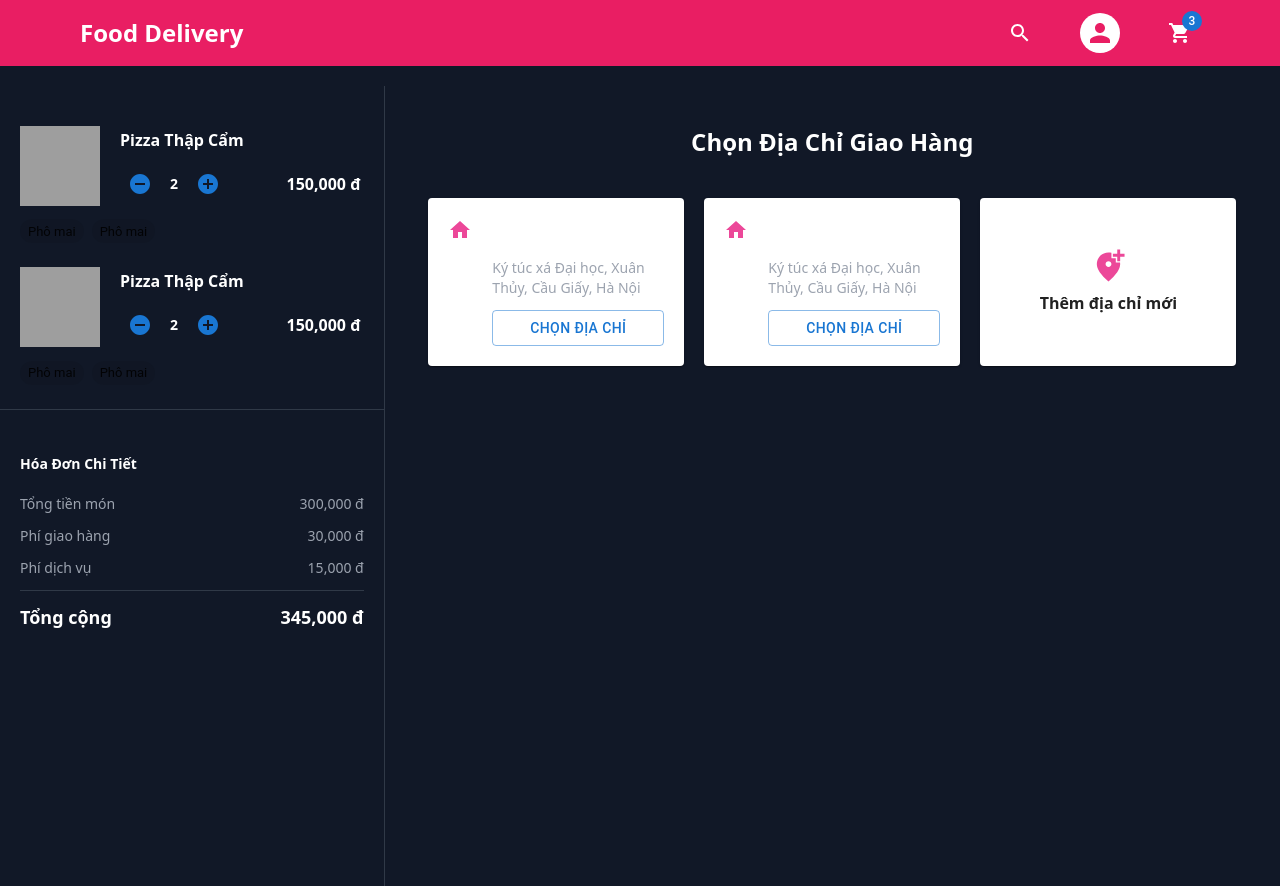
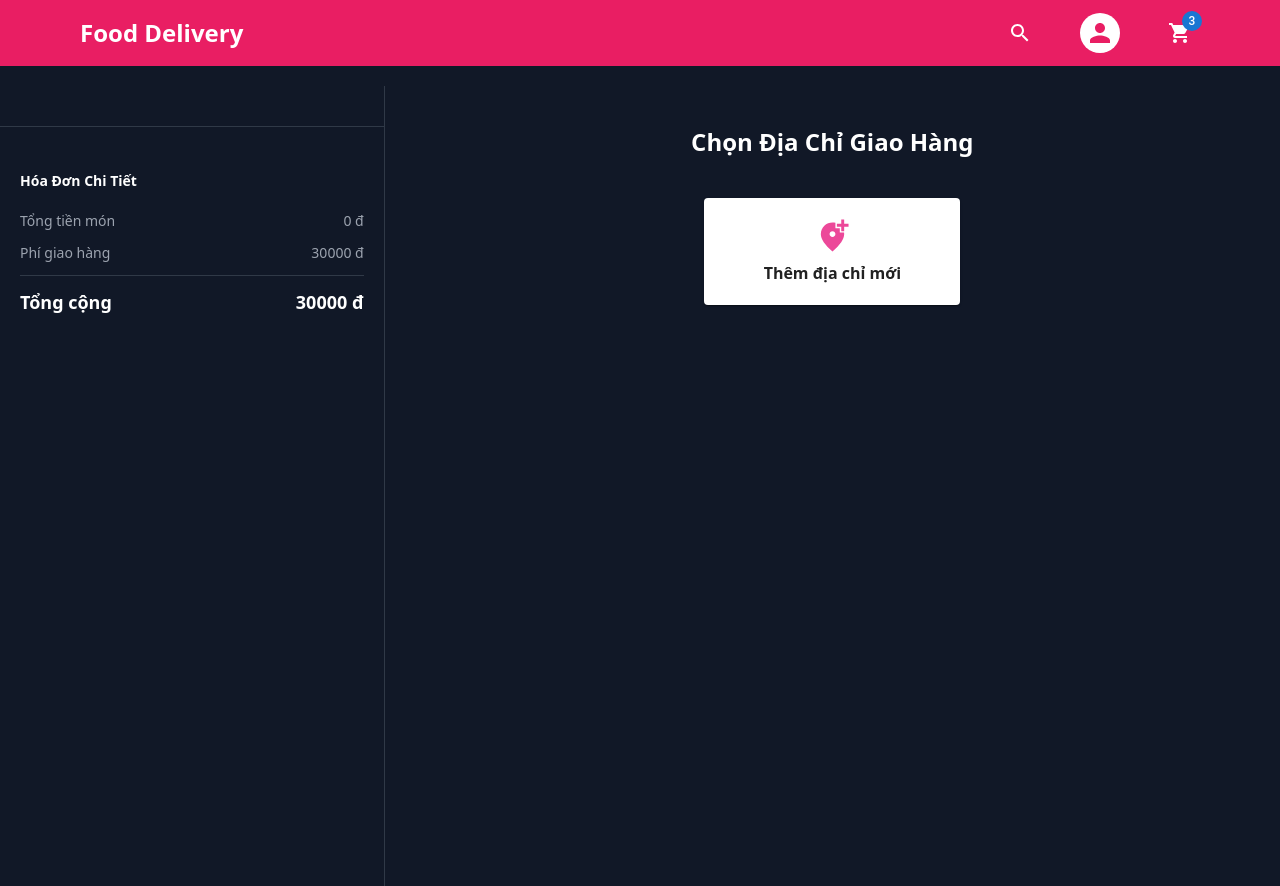
Before and after one commit to lequocanh1401/online-food-ordering, a React (Vite) app in the folder frontend/food-ordering-frontend/: page /cart in a window 1280 px wide. Built offline with nearby package versions, Linux system fonts and the light colour scheme; grey boxes are pictures that could not be loaded.

Commit message:
Update Cart Page

```diff
--- a/frontend/food-ordering-frontend/src/components/Cart/Cart.jsx
+++ b/frontend/food-ordering-frontend/src/components/Cart/Cart.jsx
@@ -4,32 +4,17 @@ import AddLocationAltIcon from '@mui/icons-material/AddLocationAlt';
 import { Formik, Field, Form, ErrorMessage } from 'formik';
 import * as Yup from 'yup';
 import { CartItem } from './CartItem';
-import { AddressCard } from './AddressCard';
+import { useDispatch, useSelector } from 'react-redux';
+import { createOrder } from '../../State/Order/Action';
 
-const cartItems = [1, 1]; // Giả lập 2 món trong giỏ
-const addresses = [1, 1]; // Giả lập 2 địa chỉ đã lưu
-
-// Giao diện cho cái bảng Modal (Cửa sổ nổi bật lên)
 const style = {
-    position: 'absolute',
-    top: '50%',
-    left: '50%',
-    transform: 'translate(-50%, -50%)',
-    width: 400,
-    bgcolor: 'background.paper',
-    outline: "none",
-    boxShadow: 24,
-    p: 4,
-    borderRadius: 2
+    position: 'absolute', top: '50%', left: '50%',
+    transform: 'translate(-50%, -50%)', width: 400,
+    bgcolor: 'background.paper', outline: "none",
+    boxShadow: 24, p: 4, borderRadius: 2
 };
 
-// Cấu hình Formik & Yup để bắt lỗi form
-const initialValues = {
-    streetAddress: "",
-    state: "",
-    city: "",
-    pincode: ""
-};
+const initialValues = { streetAddress: "", state: "", city: "", pincode: "" };
 const validationSchema = Yup.object().shape({
     streetAddress: Yup.string().required("Vui lòng nhập địa chỉ cụ thể"),
     state: Yup.string().required("Vui lòng nhập Tỉnh / Thành phố"),
@@ -39,25 +24,41 @@ const validationSchema = Yup.object().shape({
 
 export const Cart = () => {
     const [open, setOpen] = useState(false);
+    const { cart, auth } = useSelector(store => store); // Móc kho Giỏ hàng và User ra
+    const dispatch = useDispatch();
+
     const handleOpenAddressModal = () => setOpen(true);
     const handleClose = () => setOpen(false);
 
-    const handleSelectAddress = (item) => {
-        console.log("Đã chọn địa chỉ: ", item);
-    }
-
     const handleSubmit = (values) => {
-        console.log("Submit địa chỉ mới: ", values);
+        const data = {
+            jwt: localStorage.getItem("jwt"),
+            order: {
+                // Lấy ID nhà hàng từ món ăn đầu tiên trong giỏ
+                restaurantId: cart.cartItems[0]?.food?.restaurant?.id,
+                deliveryAddress: {
+                    fullName: auth.user?.fullName,
+                    streetAddress: values.streetAddress,
+                    city: values.city,
+                    state: values.state,
+                    postalCode: values.pincode,
+                    country: "Vietnam"
+                }
+            }
+        };
+        // Bắn action tạo đơn hàng
+        dispatch(createOrder(data));
+        console.log("Submit Đặt Hàng: ", data);
         handleClose();
-    }
+    };
 
     return (
         <div className='min-h-screen pt-5'>
             <main className='lg:flex justify-between'>
-                {/* Cột trái: Hóa đơn & Món ăn */}
                 <section className='lg:w-[30%] space-y-6 lg:min-h-screen pt-10'>
-                    {cartItems.map((item, index) => (
-                        <CartItem key={index} />
+                    {/* In danh sách món trong giỏ (Kèm khiên bảo vệ Array) */}
+                    {Array.isArray(cart.cartItems) && cart.cartItems.map((item) => (
+                        <CartItem key={item.id} item={item} />
                     ))}
 
                     <Divider className="bg-gray-700" />
@@ -67,20 +68,17 @@ export const Cart = () => {
                         <div className='space-y-3'>
                             <div className='flex justify-between text-gray-400'>
                                 <p>Tổng tiền món</p>
-                                <p>300,000 đ</p>
+                                <p>{cart.cart?.total || 0} đ</p>
                             </div>
                             <div className='flex justify-between text-gray-400'>
                                 <p>Phí giao hàng</p>
-                                <p>30,000 đ</p>
-                            </div>
-                            <div className='flex justify-between text-gray-400'>
-                                <p>Phí dịch vụ</p>
-                                <p>15,000 đ</p>
+                                <p>30000 đ</p>
                             </div>
                             <Divider className="bg-gray-700" />
                             <div className='flex justify-between text-white pb-5 font-semibold text-lg'>
                                 <p>Tổng cộng</p>
-                                <p>345,000 đ</p>
+                                {/* Cộng thêm phí ship vào tổng tiền */}
+                                <p>{(cart.cart?.total || 0) + 30000} đ</p>
                             </div>
                         </div>
                     </div>
@@ -88,15 +86,10 @@ export const Cart = () => {
 
                 <Divider orientation='vertical' flexItem className="bg-gray-700 hidden lg:block" />
 
-                {/* Cột phải: Chọn địa chỉ & Đặt hàng */}
                 <section className='lg:w-[70%] flex justify-center px-5 pb-10 lg:pb-0'>
                     <div>
                         <h1 className='text-center font-semibold text-2xl py-10 text-white'>Chọn Địa Chỉ Giao Hàng</h1>
                         <div className='flex gap-5 flex-wrap justify-center'>
-                            {addresses.map((item, index) => (
-                                <AddressCard key={index} handleSelectAddress={handleSelectAddress} item={item} showButton={true} />
-                            ))}
-
                             {/* Nút bật Form thêm địa chỉ */}
                             <Card className="flex gap-5 w-64 p-5 items-center justify-center cursor-pointer bg-gray-800 text-white hover:bg-gray-700 transition-all" onClick={handleOpenAddressModal}>
                                 <div className='flex flex-col items-center'>
@@ -109,7 +102,6 @@ export const Cart = () => {
                 </section>
             </main>
 
-            {/* Khung nổi (Modal) Form nhập địa chỉ */}
             <Modal open={open} onClose={handleClose}>
                 <Box sx={style}>
                     <h2 className="text-xl font-semibold mb-5 text-gray-800">Thêm Địa Chỉ Mới</h2>
--- a/frontend/food-ordering-frontend/src/components/Cart/CartItem.jsx
+++ b/frontend/food-ordering-frontend/src/components/Cart/CartItem.jsx
@@ -1,39 +1,64 @@
 import React from 'react';
 import { IconButton, Chip } from '@mui/material';
-// Đổi sang dùng icon nét đặc (không có chữ Outline)
 import RemoveCircleIcon from '@mui/icons-material/RemoveCircle';
 import AddCircleIcon from '@mui/icons-material/AddCircle';
+import { useDispatch } from 'react-redux';
+import { removeCartItem, updateCartItem } from '../../State/Cart/Action';
 
-export const CartItem = () => {
+export const CartItem = ({ item }) => {
+    const dispatch = useDispatch();
+    const jwt = localStorage.getItem("jwt");
+
+    // Hàm tăng giảm số lượng
+    const handleUpdateCartItem = (value) => {
+        if (value === -1 && item.quantity === 1) {
+            handleRemoveCartItem();
+        } else {
+            const data = { cartItemId: item.id, quantity: item.quantity + value };
+            dispatch(updateCartItem({ data, jwt }));
+        }
+    };
+
+    // Hàm xóa món khỏi giỏ
+    const handleRemoveCartItem = () => {
+        dispatch(removeCartItem({ cartItemId: item.id, jwt }));
+    };
+
     return (
         <div className='px-5'>
             <div className='lg:flex items-center lg:space-x-5'>
                 <div>
-                    <img className='w-[5rem] h-[5rem] object-cover' src="https://images.pexels.com/photos/1146760/pexels-photo-1146760.jpeg?auto=compress&cs=tinysrgb&w=600" alt="Food" />
+                    <img
+                        className='w-[5rem] h-[5rem] object-cover rounded-md'
+                        src={item.food?.images?.[0] || "https://images.pexels.com/photos/1146760/pexels-photo-1146760.jpeg"}
+                        alt="Food"
+                    />
                 </div>
                 <div className='flex items-center justify-between lg:w-[70%]'>
                     <div className='space-y-1 lg:space-y-3 w-full'>
-                        <p className='font-semibold'>Pizza Thập Cẩm</p>
+                        <p className='font-semibold'>{item.food?.name}</p>
                         <div className='flex justify-between items-center'>
                             <div className='flex items-center space-x-1'>
-                                <IconButton color="primary">
+                                <IconButton onClick={() => handleUpdateCartItem(-1)} color="primary">
                                     <RemoveCircleIcon />
                                 </IconButton>
                                 <div className='w-5 h-5 text-sm flex items-center justify-center font-semibold text-white'>
-                                    2
+                                    {item.quantity}
                                 </div>
-                                <IconButton color="primary">
+                                <IconButton onClick={() => handleUpdateCartItem(1)} color="primary">
                                     <AddCircleIcon />
                                 </IconButton>
                             </div>
-                            <p className='text-white font-semibold'>150,000 đ</p>
+                            <p className='text-white font-semibold'>{item.totalPrice} đ</p>
                         </div>
                     </div>
                 </div>
             </div>
             <div className='pt-3 space-x-2'>
-                {/* Hiển thị giả lập topping đã chọn */}
-                {[1, 1].map((item, index) => <Chip key={index} label="Phô mai" className="bg-gray-800 text-gray-300" size="small" />)}
+                {/* Hiển thị các topping/nguyên liệu mà khách đã tick chọn */}
+                {item.ingredients?.map((ingredient, index) => (
+                    <Chip key={index} label={ingredient} className="bg-gray-800 text-gray-300" size="small" />
+                ))}
             </div>
         </div>
     )
--- a/frontend/food-ordering-frontend/src/components/Profile/Favorites.jsx
+++ b/frontend/food-ordering-frontend/src/components/Profile/Favorites.jsx
@@ -1,12 +1,19 @@
 import React from 'react';
 import { RestaurantCard } from '../Restaurant/RestaurantCard';
+import { useSelector } from 'react-redux';
 
 export const Favorites = () => {
+    // Lấy ngăn auth từ kho Redux ra để kiểm tra danh sách yêu thích
+    const { auth } = useSelector(store => store);
+
     return (
         <div className='text-white w-full px-5 lg:px-20'>
             <h1 className='text-xl text-center py-7 font-semibold'>Nhà Hàng Yêu Thích</h1>
             <div className='flex flex-wrap gap-5 justify-center'>
-                {[1, 1, 1].map((item, index) => <RestaurantCard key={index} />)}
+                {/* Ép kiểm tra mảng thật từ Redux, tránh truyền số ảo vào làm sập giao diện */}
+                {Array.isArray(auth.favorites) && auth.favorites.map((item) =>
+                    <RestaurantCard key={item.id} item={item} />
+                )}
             </div>
         </div>
     );
```
